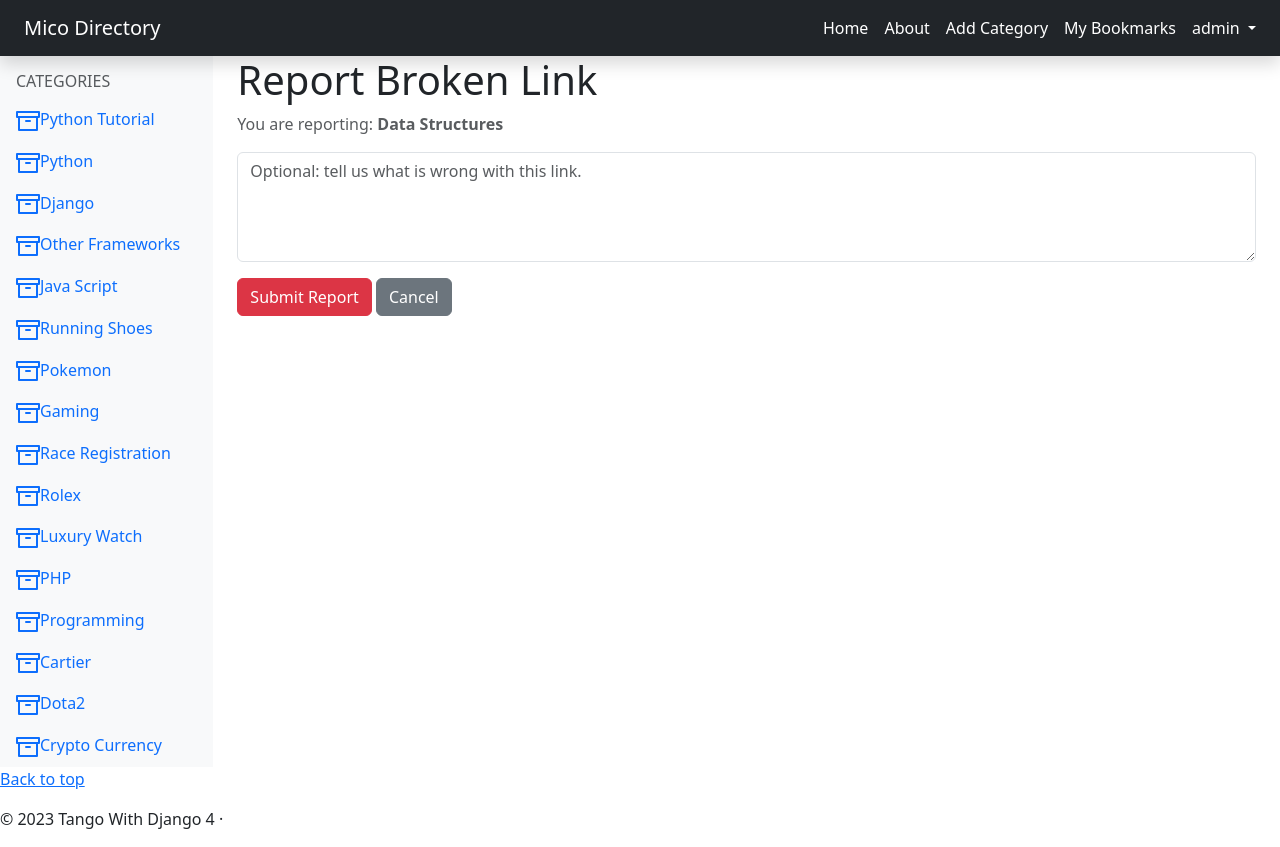
After one commit to jeanjoellevillanueva/mico-training, a Django app: page /rango/page/1/report in a window 1280 px wide. The commit adds this page. Run offline with Django 4.2, Linux system fonts and the light colour scheme; a user stored in the database is signed in; data comes from the database, SQL or seed files in the repository; both versions use the stored data as it was after the commit.

Commit message:
Added a new feature 'Report Broken Link'

```diff
--- a/rango/forms.py
+++ b/rango/forms.py
@@ -1,5 +1,5 @@
 from django import forms
-from .models import Category, Page
+from .models import Category, Page, BrokenLinkReport
 from django.contrib.auth.models import User # Chapter 9.4 User Model (Since we reference the default User model, we need to import it)
 from rango.models import UserProfile
 
@@ -47,3 +47,17 @@ class UserProfileForm(forms.ModelForm):
     class Meta:
         model = UserProfile
         fields = ('website', 'picture')
+
+class BrokenLinkReportForm(forms.ModelForm):
+    reason = forms.CharField(
+        required=False,
+        widget=forms.Textarea(attrs={
+            'class': 'form-control',
+            'rows': 4,
+            'placeholder': 'Optional: tell us what is wrong with this link.'
+        })
+    )
+
+    class Meta:
+        model = BrokenLinkReport
+        fields = ('reason',)
--- a/rango/models.py
+++ b/rango/models.py
@@ -111,3 +111,16 @@ class Bookmark(models.Model):
 
     def __str__(self):
         return f'{self.user.username} saved {self.page.title}'
+
+class BrokenLinkReport(models.Model):
+    page = models.ForeignKey(Page, on_delete=models.CASCADE)
+    user = models.ForeignKey(User, on_delete=models.CASCADE)
+    reason = models.TextField(blank=True)
+    date_reported = models.DateTimeField(default=timezone.now)
+    resolved = models.BooleanField(default=False)
+
+    class Meta:
+        ordering = ['-date_reported']
+
+    def __str__(self):
+        return f'{self.page.title} reported by {self.user.username}'
--- a/rango/templates/rango/category.html
+++ b/rango/templates/rango/category.html
@@ -54,6 +54,11 @@
                                     class="btn btn-outline-primary btn-sm ms-2">
                                         Save
                                     </a>
+
+                                    <a href="{% url 'rango:report_broken_link' page.id %}"
+                                    class="btn btn-outline-danger btn-sm ms-2">
+                                        Report
+                                    </a>
                                 {% endif %}
                             </li>
                         {% endfor %}
@@ -104,7 +109,6 @@
                                             data-url="{{ result.link }}">
                                         Add
                                     </button>
-
                                     <p>{{ result.snippet|safe|escape }}</p>
 
                                 </div>
--- /dev/null
+++ b/rango/templates/rango/report_broken_link.html
@@ -0,0 +1,32 @@
+{% extends 'rango/base.html' %}
+
+{% block title_block %}
+    Report Broken Link
+{% endblock %}
+
+{% block body_block %}
+
+<h1>Report Broken Link</h1>
+
+<p class="text-muted">
+    You are reporting: <strong>{{ page.title }}</strong>
+</p>
+
+<form method="post">
+    {% csrf_token %}
+
+    <div class="mb-3">
+        {{ form.reason }}
+    </div>
+
+    <button type="submit" class="btn btn-danger">
+        Submit Report
+    </button>
+
+    <a href="{% url 'rango:show_category' page.category.slug %}"
+       class="btn btn-secondary">
+        Cancel
+    </a>
+</form>
+
+{% endblock %}
--- a/rango/urls.py
+++ b/rango/urls.py
@@ -61,5 +61,7 @@ urlpatterns = [
 # When adding a features Step 6 (Add URLS)
     path('save_bookmark/', views.SaveBookmarkView.as_view(), name='save_bookmark'),
 
-    path('bookmarks/', views.MyBookmarksView.as_view(), name='bookmarks')
+    path('bookmarks/', views.MyBookmarksView.as_view(), name='bookmarks'),
+
+    path('page/<int:page_id>/report', views.ReportBrokenLinkView.as_view(), name='report_broken_link')
 ]
--- a/rango/views.py
+++ b/rango/views.py
@@ -13,8 +13,8 @@ from django.contrib.auth.models import User
 
 from datetime import datetime
 
-from rango.models import Category, Page, UserProfile, Bookmark
-from rango.forms import CategoryForm, PageForm, UserForm, UserProfileForm
+from rango.models import Category, Page, UserProfile, Bookmark, BrokenLinkReport
+from rango.forms import CategoryForm, PageForm, UserForm, UserProfileForm, BrokenLinkReportForm
 from rango.search import run_query
 
 class ShowCategoryView(View):
@@ -523,3 +523,42 @@ class MyBookmarksView(View):
         return render(request, 'rango/bookmarks.html', {
             'bookmarks': bookmarks
         })
+
+class ReportBrokenLinkView(View):
+    @method_decorator(login_required)
+    def get(self, request, page_id):
+        try:
+            page = Page.objects.get(id=page_id)
+        except Page.DoesNotExist:
+            return redirect('rango:index')
+
+        form = BrokenLinkReportForm()
+
+        return render(request, 'rango/report_broken_link.html', {
+            'form': form,
+            'page': page
+        })
+
+    def post(self, request, page_id):
+        try:
+            page = Page.objects.get(id=page_id)
+        except Page.DoesNotExist:
+            return redirect('rango:index')
+
+        form = BrokenLinkReportForm(request.POST)
+
+        if form.is_valid():
+            report = form.save(commit=False)
+            report.page = page
+            report.user = request.user
+            report.save()
+
+            return redirect(
+                reverse('rango:show_category',
+                        kwargs={'category_name_slug': page.category.slug})
+            )
+
+        return render(request, 'rango/report_broken_link.html', {
+            'form': form,
+            'page': page
+        })
```
Also changed, not shown: rango/admin.py (+8 -1 lines), db.sqlite3, rango/migrations/0009_brokenlinkreport.py (added).
